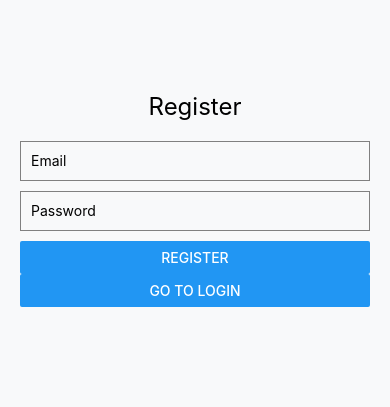
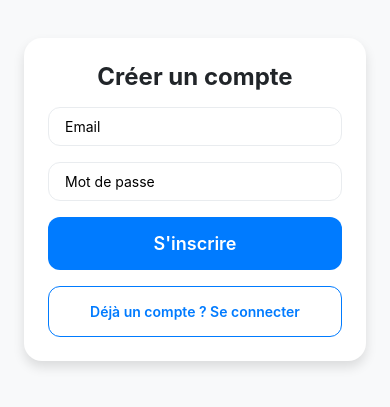
Before and after one commit to Tristan439/suivi-temps-app, a React Native app: screen /Register in a window 390 px wide. Shown: the part 223-630 px from the top of the page. Built offline with nearby package versions, Linux system fonts and the light colour scheme; no server answers; what expo-notifications would draw is missing.

Commit message:
fix error

```diff
--- a/screens/LoginScreen.tsx
+++ b/screens/LoginScreen.tsx
@@ -1,8 +1,18 @@
 import React, { useState } from 'react';
-import { View, Text, TextInput, Button, StyleSheet, Alert } from 'react-native';
+import {
+  View,
+  Text,
+  TextInput,
+  TouchableOpacity,
+  StyleSheet,
+  Alert,
+  KeyboardAvoidingView,
+  Platform,
+} from 'react-native';
 import { signInWithEmailAndPassword } from 'firebase/auth';
 import { useNavigation } from '@react-navigation/native';
 import { auth } from '../services/firebase';
+import { colors, fontSizes, spacing } from '../styles/global';
 
 const LoginScreen = () => {
   const [email, setEmail] = useState('');
@@ -22,45 +32,112 @@ const LoginScreen = () => {
   };
 
   return (
+    <View style={styles.safeArea}>
+      <KeyboardAvoidingView
+        behavior={Platform.OS === 'ios' ? 'padding' : undefined}
+        style={styles.flex}
+      >
         <View style={styles.container}>
-      <Text style={styles.title}>Login</Text>
+          <View style={styles.card}>
+            <Text style={styles.title}>Connexion</Text>
             <TextInput
               style={styles.input}
               placeholder="Email"
               value={email}
               onChangeText={setEmail}
               autoCapitalize="none"
+              keyboardType="email-address"
             />
             <TextInput
               style={styles.input}
-        placeholder="Password"
+              placeholder="Mot de passe"
               value={password}
               onChangeText={setPassword}
               secureTextEntry
             />
-      <Button title="Login" onPress={handleLogin} />
-      <Button title="Go to Register" onPress={() => navigation.navigate('Register' as never)} />
+            <TouchableOpacity style={styles.primaryButton} onPress={handleLogin} activeOpacity={0.85}>
+              <Text style={styles.primaryButtonText}>Se connecter</Text>
+            </TouchableOpacity>
+            <TouchableOpacity
+              style={styles.secondaryButton}
+              onPress={() => navigation.navigate('Register' as never)}
+              activeOpacity={0.85}
+            >
+              <Text style={styles.secondaryButtonText}>Créer un compte</Text>
+            </TouchableOpacity>
+          </View>
+        </View>
+      </KeyboardAvoidingView>
     </View>
   );
 };
 
 const styles = StyleSheet.create({
+  safeArea: {
+    flex: 1,
+    backgroundColor: colors.background,
+  },
+  flex: {
+    flex: 1,
+  },
   container: {
     flex: 1,
+    alignItems: 'center',
     justifyContent: 'center',
-    padding: 20,
+    paddingHorizontal: spacing.large,
+  },
+  card: {
+    width: '100%',
+    maxWidth: 420,
+    backgroundColor: colors.white,
+    borderRadius: 18,
+    padding: spacing.large,
+    gap: spacing.medium,
+    shadowColor: '#000',
+    shadowOffset: { width: 0, height: 6 },
+    shadowOpacity: 0.12,
+    shadowRadius: 12,
+    elevation: 5,
   },
   title: {
-    fontSize: 24,
-    marginBottom: 20,
+    fontSize: fontSizes.title,
+    fontWeight: '700',
     textAlign: 'center',
+    color: colors.text,
   },
   input: {
-    height: 40,
-    borderColor: 'gray',
     borderWidth: 1,
-    marginBottom: 10,
-    padding: 10,
+    borderColor: colors.lightGray,
+    borderRadius: 12,
+    paddingHorizontal: spacing.medium,
+    paddingVertical: spacing.small + 2,
+    backgroundColor: colors.white,
+    fontSize: fontSizes.body,
+  },
+  primaryButton: {
+    backgroundColor: colors.primary,
+    borderRadius: 12,
+    paddingVertical: spacing.medium,
+    alignItems: 'center',
+    justifyContent: 'center',
+  },
+  primaryButtonText: {
+    color: colors.white,
+    fontSize: fontSizes.subtitle,
+    fontWeight: '600',
+  },
+  secondaryButton: {
+    borderWidth: 1,
+    borderColor: colors.primary,
+    borderRadius: 12,
+    paddingVertical: spacing.medium,
+    alignItems: 'center',
+    justifyContent: 'center',
+  },
+  secondaryButtonText: {
+    color: colors.primary,
+    fontSize: fontSizes.body,
+    fontWeight: '600',
   },
 });
 
--- a/screens/RegisterScreen.tsx
+++ b/screens/RegisterScreen.tsx
@@ -1,8 +1,18 @@
 import React, { useState } from 'react';
-import { View, Text, TextInput, Button, StyleSheet, Alert } from 'react-native';
+import {
+  View,
+  Text,
+  TextInput,
+  StyleSheet,
+  Alert,
+  TouchableOpacity,
+  KeyboardAvoidingView,
+  Platform,
+} from 'react-native';
 import { createUserWithEmailAndPassword } from 'firebase/auth';
 import { useNavigation } from '@react-navigation/native';
 import { auth } from '../services/firebase';
+import { colors, fontSizes, spacing } from '../styles/global';
 
 const RegisterScreen = () => {
   const [email, setEmail] = useState('');
@@ -22,45 +32,112 @@ const RegisterScreen = () => {
   };
 
   return (
+    <View style={styles.safeArea}>
+      <KeyboardAvoidingView
+        style={styles.flex}
+        behavior={Platform.OS === 'ios' ? 'padding' : undefined}
+      >
         <View style={styles.container}>
-      <Text style={styles.title}>Register</Text>
+          <View style={styles.card}>
+            <Text style={styles.title}>Créer un compte</Text>
             <TextInput
               style={styles.input}
               placeholder="Email"
               value={email}
               onChangeText={setEmail}
               autoCapitalize="none"
+              keyboardType="email-address"
             />
             <TextInput
               style={styles.input}
-        placeholder="Password"
+              placeholder="Mot de passe"
               value={password}
               onChangeText={setPassword}
               secureTextEntry
             />
-      <Button title="Register" onPress={handleRegister} />
-      <Button title="Go to Login" onPress={() => navigation.navigate('Login' as never)} />
+            <TouchableOpacity style={styles.primaryButton} onPress={handleRegister} activeOpacity={0.85}>
+              <Text style={styles.primaryButtonText}>S'inscrire</Text>
+            </TouchableOpacity>
+            <TouchableOpacity
+              style={styles.secondaryButton}
+              onPress={() => navigation.navigate('Login' as never)}
+              activeOpacity={0.85}
+            >
+              <Text style={styles.secondaryButtonText}>Déjà un compte ? Se connecter</Text>
+            </TouchableOpacity>
+          </View>
+        </View>
+      </KeyboardAvoidingView>
     </View>
   );
 };
 
 const styles = StyleSheet.create({
+  safeArea: {
+    flex: 1,
+    backgroundColor: colors.background,
+  },
+  flex: {
+    flex: 1,
+  },
   container: {
     flex: 1,
+    alignItems: 'center',
     justifyContent: 'center',
-    padding: 20,
+    paddingHorizontal: spacing.large,
+  },
+  card: {
+    width: '100%',
+    maxWidth: 420,
+    backgroundColor: colors.white,
+    borderRadius: 18,
+    padding: spacing.large,
+    gap: spacing.medium,
+    shadowColor: '#000',
+    shadowOffset: { width: 0, height: 6 },
+    shadowOpacity: 0.12,
+    shadowRadius: 12,
+    elevation: 5,
   },
   title: {
-    fontSize: 24,
-    marginBottom: 20,
+    fontSize: fontSizes.title,
+    fontWeight: '700',
     textAlign: 'center',
+    color: colors.text,
   },
   input: {
-    height: 40,
-    borderColor: 'gray',
     borderWidth: 1,
-    marginBottom: 10,
-    padding: 10,
+    borderColor: colors.lightGray,
+    borderRadius: 12,
+    paddingHorizontal: spacing.medium,
+    paddingVertical: spacing.small + 2,
+    backgroundColor: colors.white,
+    fontSize: fontSizes.body,
+  },
+  primaryButton: {
+    backgroundColor: colors.primary,
+    borderRadius: 12,
+    paddingVertical: spacing.medium,
+    alignItems: 'center',
+    justifyContent: 'center',
+  },
+  primaryButtonText: {
+    color: colors.white,
+    fontSize: fontSizes.subtitle,
+    fontWeight: '600',
+  },
+  secondaryButton: {
+    borderWidth: 1,
+    borderColor: colors.primary,
+    borderRadius: 12,
+    paddingVertical: spacing.medium,
+    alignItems: 'center',
+    justifyContent: 'center',
+  },
+  secondaryButtonText: {
+    color: colors.primary,
+    fontSize: fontSizes.body,
+    fontWeight: '600',
   },
 });
 
```
Lines whose indentation alone changed are shown as unchanged.
